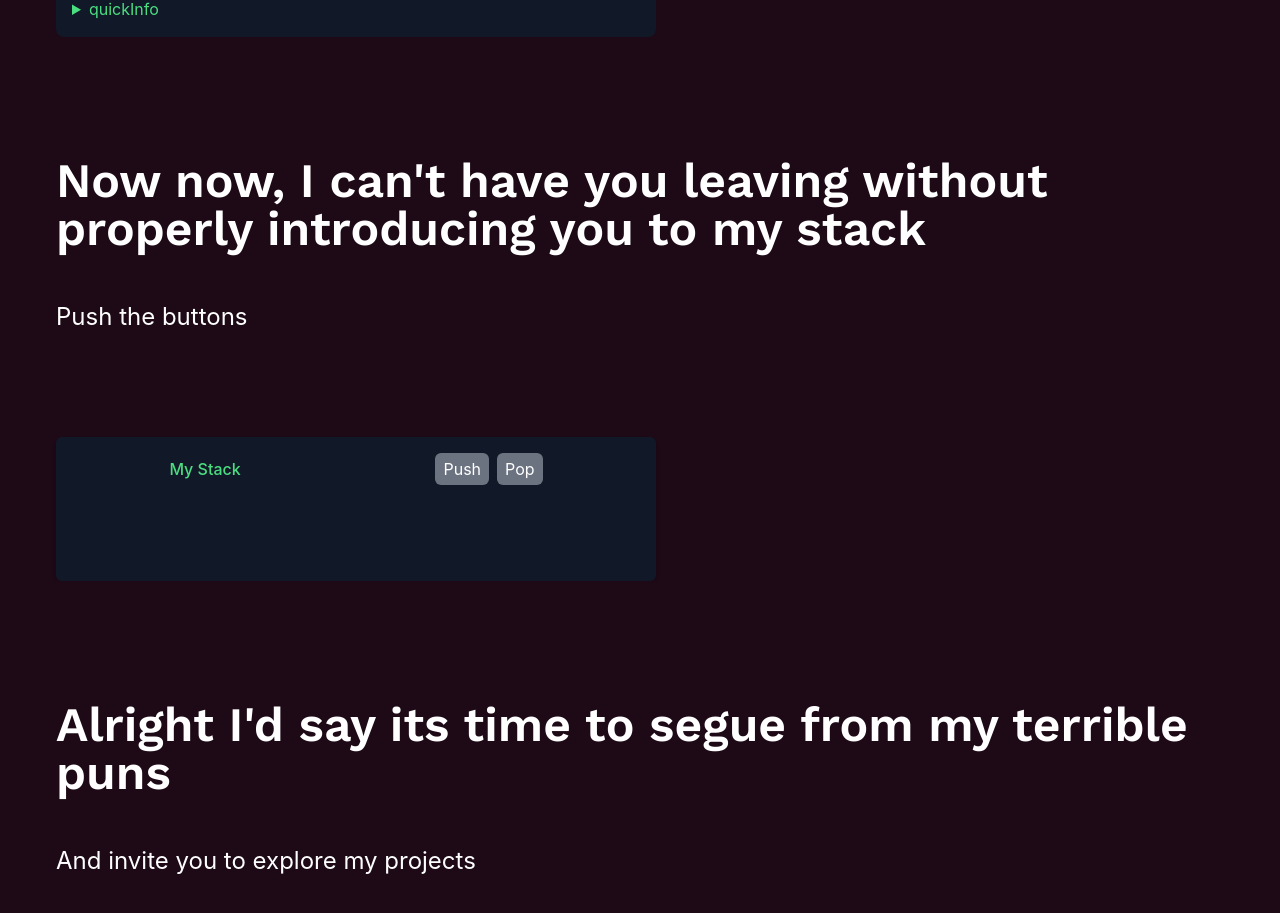
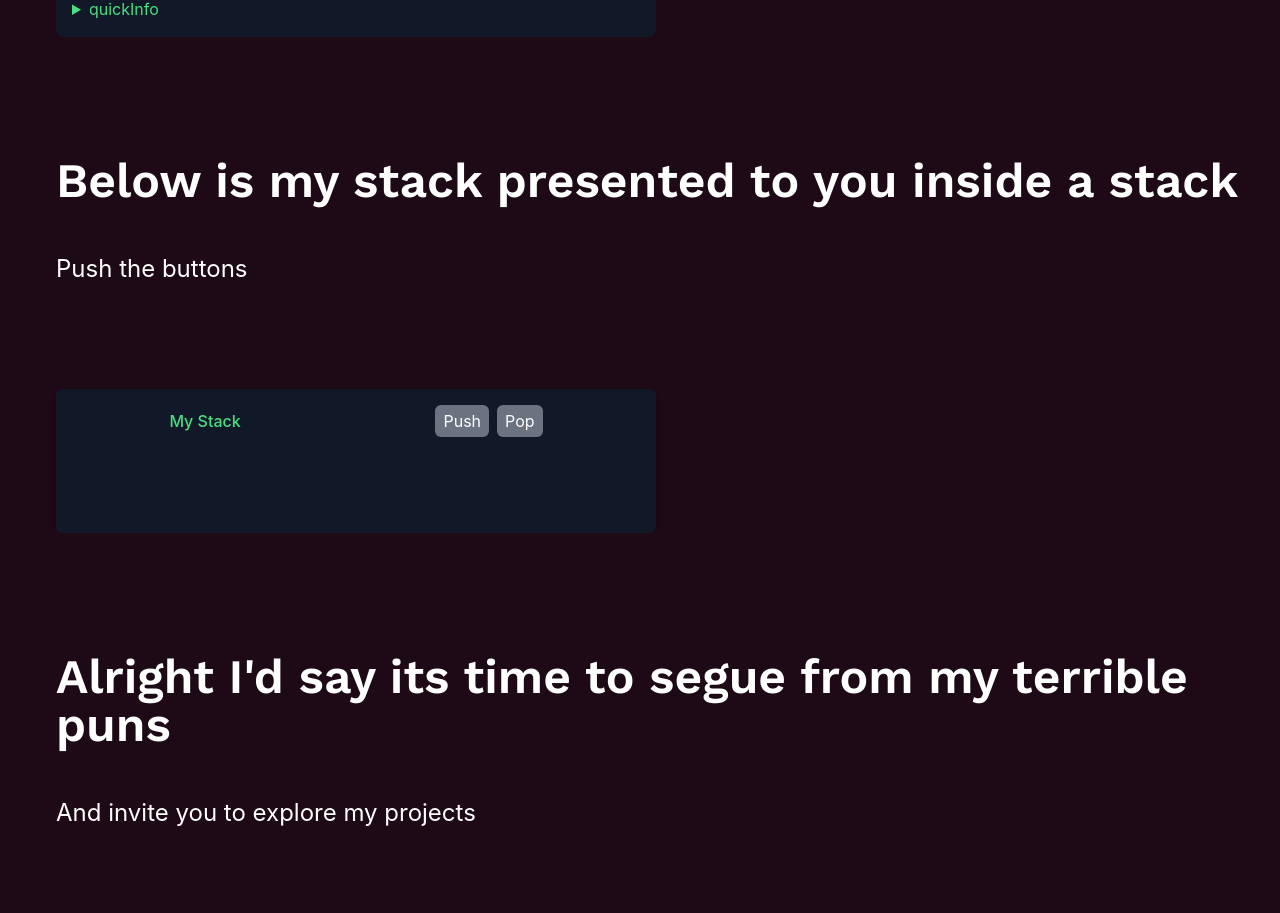
Before and after one commit to Iffat77/portfolio-v2, a React (Create React App) app in the folder portfolio-v2/: page / in a window 1280 px wide. Shown: the part 1171-2084 px from the top of the page. Built offline with nearby package versions, Linux system fonts and the light colour scheme; a web font is replaced by a local one.

Commit message:
testing formats

```diff
--- a/portfolio-v2/src/screens/Home.jsx
+++ b/portfolio-v2/src/screens/Home.jsx
@@ -57,8 +57,7 @@ export default function Home() {
         <section className="px-6 h-auto ">
           <div className="pt-24 ">
             <h2 className="font-font-work text-4xl md:text-5xl lg:pl-8 py-6 dark:text-white">
-              Now now, I can't have you leaving without properly introducing you
-              to my stack
+              Below is my stack presented to you inside a stack
             </h2>
 
             <p className="w-auto max-w-lg text-xl md:text-2xl lg:pl-8 py-6 leading-10">
--- a/portfolio-v2/src/screens/Projects.jsx
+++ b/portfolio-v2/src/screens/Projects.jsx
@@ -11,7 +11,26 @@ function Projects() {
             </h2>
           </div>
         </section>
+
+        <section className="h-full mt-8 p-10 top-0 left-0 right-0 bottom-auto w-auto">
+          <div className="block">
+            <h2 className="font-font-work text-8xl pt-15 md:text-10xl lg:pl-8 lg:pt-24 py-3 dark:text-white">
+              The Second project
+            </h2>
+          </div>
+        </section>
+
+        <section className="h-full mt-8 p-10 top-0 left-0 right-0 bottom-auto w-auto">
+          <div className="block">
+            <h2 className="font-font-work text-8xl pt-15 md:text-10xl lg:pl-8 lg:pt-24 py-3 dark:text-white">
+              The Third project
+            </h2>
+          </div>
+        </section>
+
       </div>
+
+
     </div>
   )
 }
```
